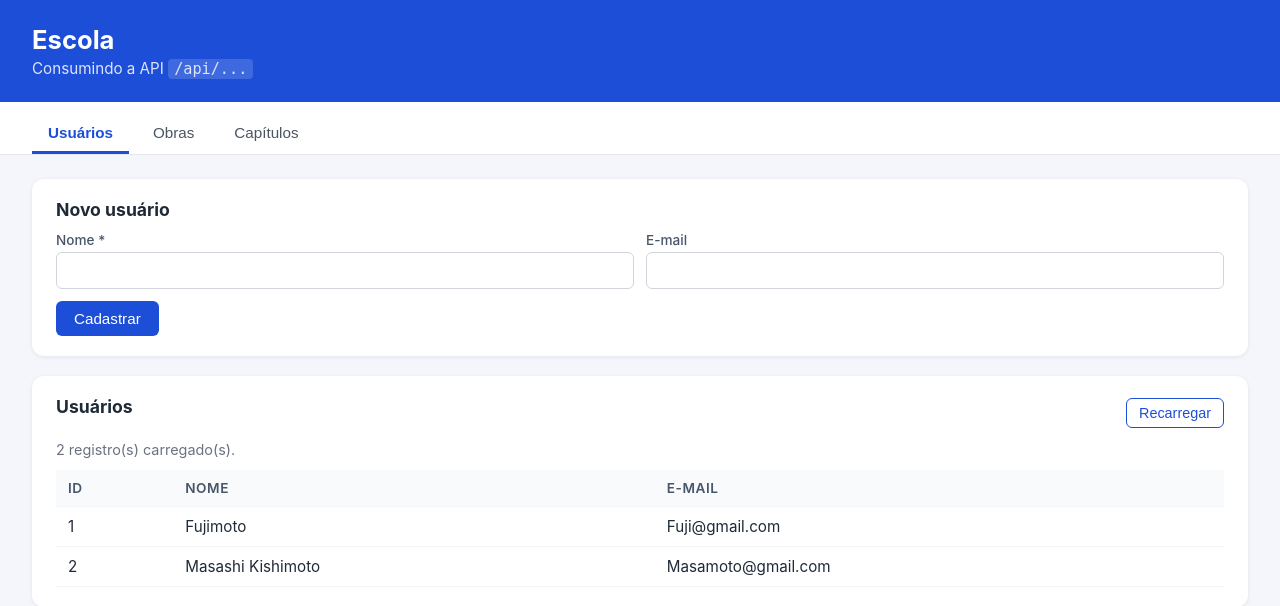
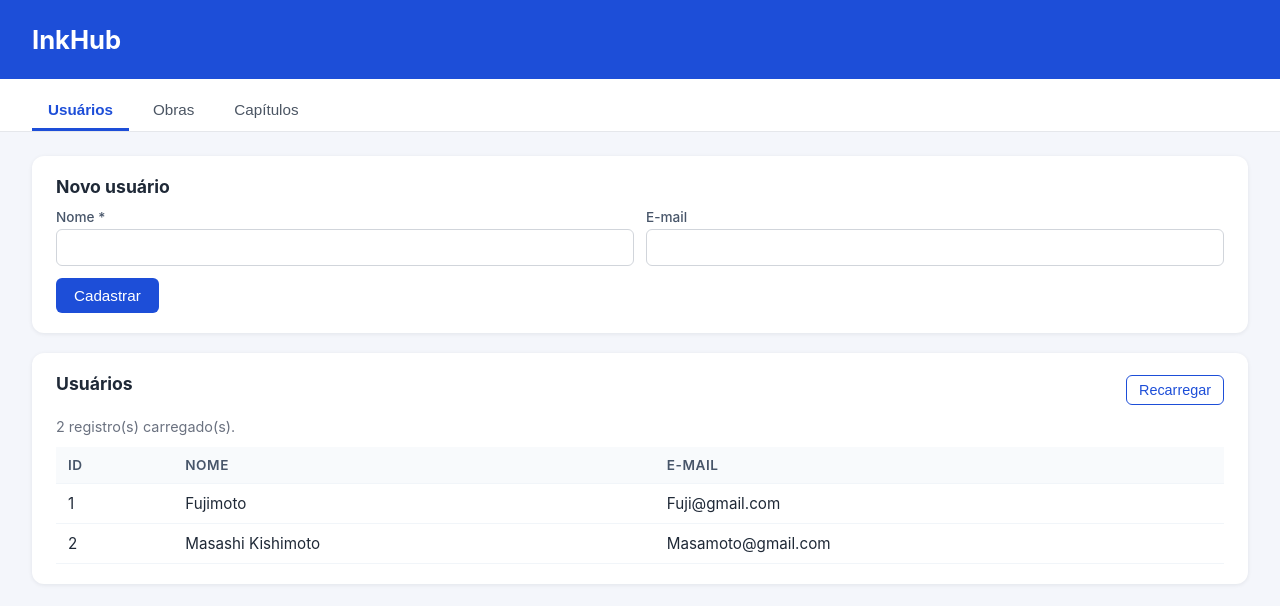
Before and after one commit to JpNuro/InkHub, a Flask app: page / in a window 1280 px wide. Shown: the top 606 px of the page. Run offline with Flask 3, Linux system fonts and the light colour scheme; data comes from the database, SQL or seed files in the repository; both versions use the stored data as it was before the commit.

Commit message:
alterações no banco de dados, no index

```diff
--- a/app/templates/index.html
+++ b/app/templates/index.html
@@ -8,8 +8,8 @@
 </head>
 <body>
   <header class="topo">
-    <h1>Escola</h1>
-    <p class="subtitulo">Consumindo a API <code>/api/...</code></p>
+    <h1>InkHub</h1>
+    <!-- <p class="subtitulo">Consumindo a API <code>/api/...</code></p> -->
   </header>
 
   <nav class="abas">
```
Also changed, not shown: instance/app.db, 1 other file.
